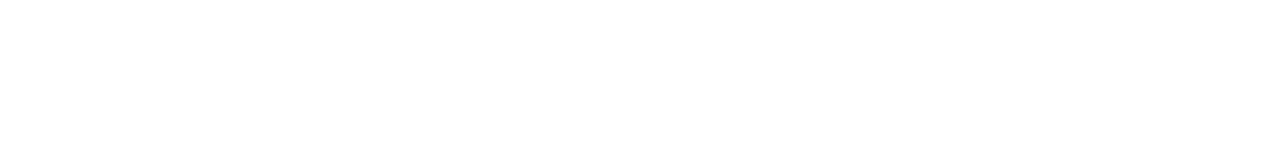
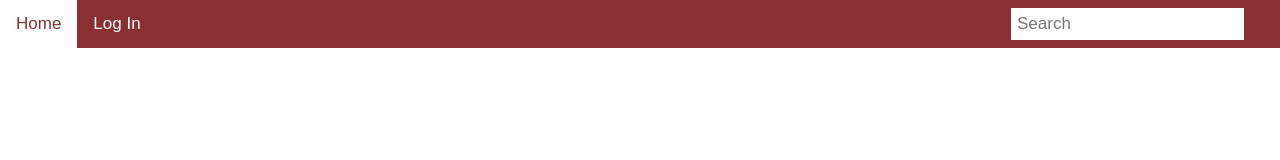
Before and after one commit to DimitriDeren/Simple-CRUD, a plain HTML site: page client/dashboard.html in a window 1280 px wide. Drawn offline with Linux system fonts and the light colour scheme; files whose address does not match are found by name.

Commit message:
Added search nav

```diff
--- a/client/dashboard.html
+++ b/client/dashboard.html
@@ -1,13 +1,20 @@
 <!DOCTYPE html>
 
   <head>
-
+    <link rel="stylesheet" href="C:\Users\Johanah\Documents\T2_2021\NWEN304\nwen304-group-project\client\styles\style.css">
   </head>
 
   <div class="home-view">
 
-    <div class="search-bar">
-
+    <div class="topnav">
+      <a class="active" href="#home">Home</a>
+      <a href="#login">Log In</a>
+      <div class="search-container">
+        <form action="/action_page.php">
+          <input type="text" placeholder="Search" name="search">
+          <button type="submit"><i class="fa fa-search"></i></button>
+        </form>
+      </div>
     </div>
 
     <div class ="recipe-view">
--- a/client/styles/style.css
+++ b/client/styles/style.css
@@ -0,0 +1,74 @@
+* {box-sizing: border-box;}
+
+body {
+  margin: 0;
+  font-family: Arial, Helvetica, sans-serif;
+}
+
+.topnav {
+  overflow: hidden;
+  background-color: rgb(138, 48, 51);;
+}
+
+.topnav a {
+  float: left;
+  display: block;
+  color: white;
+  text-align: center;
+  padding: 14px 16px;
+  text-decoration: none;
+  font-size: 17px;
+}
+
+.topnav a:hover {
+  background-color: white;
+  color: rgb(138, 48, 51);;
+}
+
+.topnav a.active {
+  background-color: white;
+  color: rgb(138, 48, 51);;
+}
+
+.topnav .search-container {
+  float: right;
+}
+
+.topnav input[type=text] {
+  padding: 6px;
+  margin-top: 8px;
+  font-size: 17px;
+  border: none;
+}
+
+.topnav .search-container button {
+  float: right;
+  padding: 6px 10px;
+  margin-top: 8px;
+  margin-right: 16px;
+  background: rgb(138, 48, 51);
+  font-size: 17px;
+  border: none;
+  cursor: pointer;
+}
+
+.topnav .search-container button:hover {
+  background: #ccc;
+}
+
+@media screen and (max-width: 600px) {
+  .topnav .search-container {
+    float: none;
+  }
+  .topnav a, .topnav input[type=text], .topnav .search-container button {
+    float: none;
+    display: block;
+    text-align: left;
+    width: 100%;
+    margin: 0;
+    padding: 14px;
+  }
+  .topnav input[type=text] {
+    border: 1px solid #ccc;
+  }
+}
```
